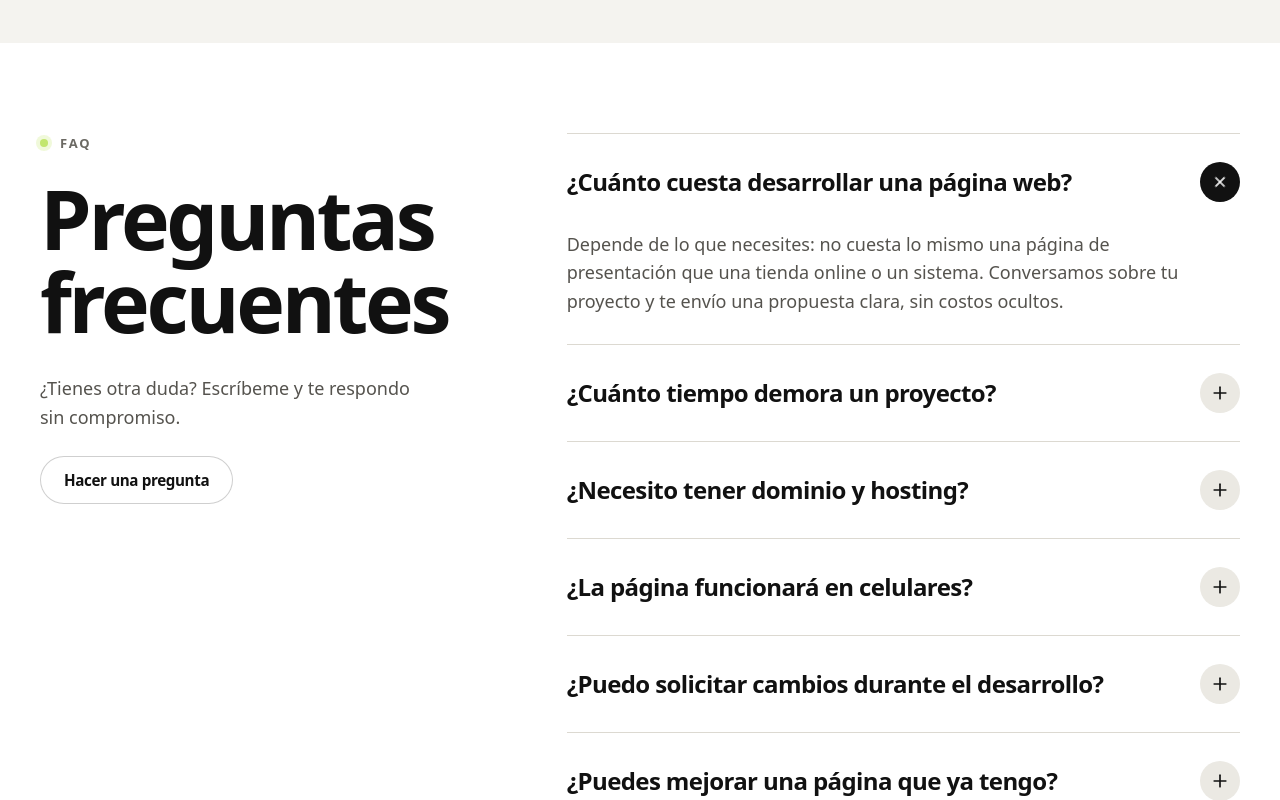
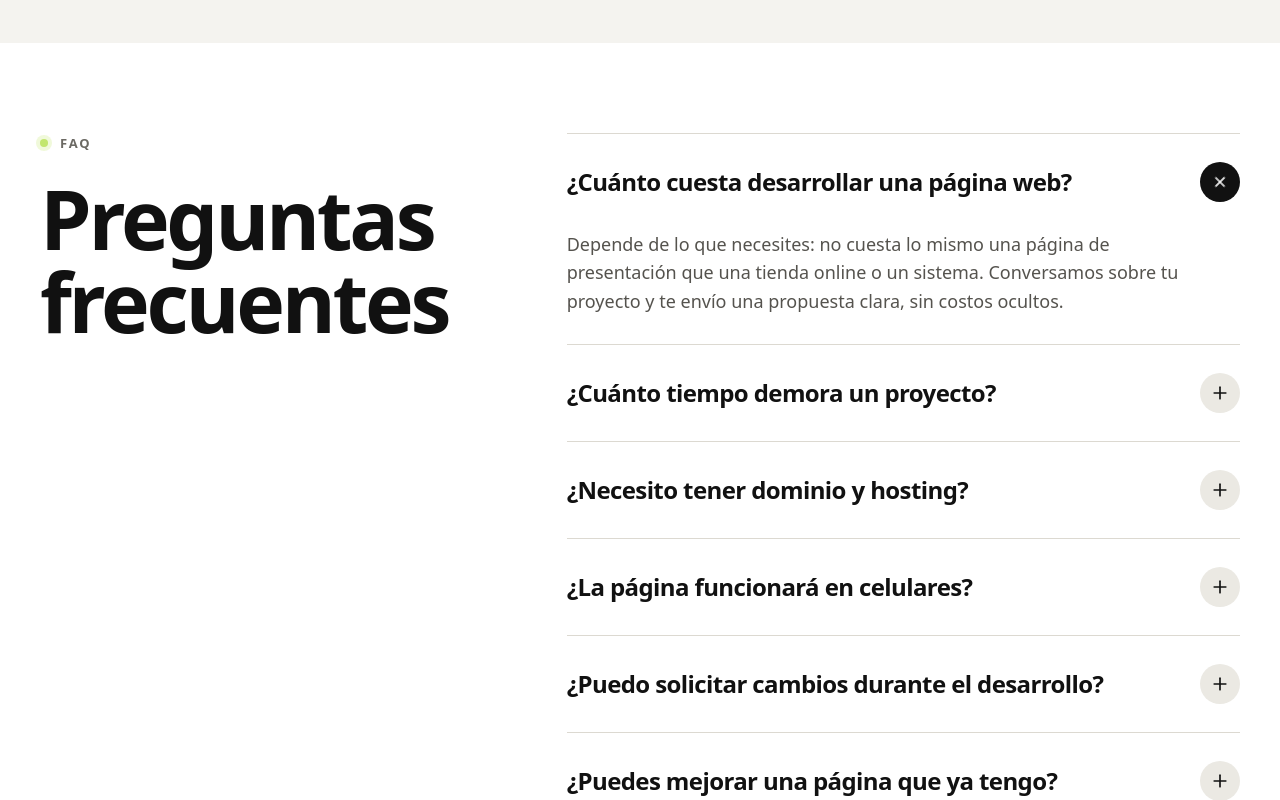
Before and after one commit to Badmon/JA_Studio, a React (Vite) app: page / in a window 1280 px wide. Shown: the part 4060-4860 px from the top of the page. Built offline with nearby package versions, Linux system fonts and the light colour scheme.

Commit message:
Quita la invitación a preguntar de la sección de preguntas frecuentes

```diff
--- a/src/components/sections/FAQ.tsx
+++ b/src/components/sections/FAQ.tsx
@@ -1,9 +1,7 @@
 import { SECTION_IDS } from '../../data/siteConfig'
 import { faqContent } from '../../data/content'
 import { faqItems } from '../../data/faq'
-import { getWhatsAppLink } from '../../lib/contact'
 import { Accordion } from '../ui/Accordion'
-import { Button } from '../ui/Button'
 import { Reveal } from '../ui/Reveal'
 import { SectionTitle } from '../ui/SectionTitle'
 
@@ -24,12 +22,6 @@ export function FAQ() {
               title={faqContent.title}
               titleClassName="[&>span]:-mr-[0.15em] [&>span]:pr-[0.15em]"
             />
-            <Reveal delay={0.15} className="mt-8 max-w-sm">
-              <p className="text-ink-soft">{faqContent.aside}</p>
-              <Button href={getWhatsAppLink()} variant="secondary" className="mt-6">
-                Hacer una pregunta
-              </Button>
-            </Reveal>
           </div>
         </div>
         <Reveal className="lg:col-span-7">
--- a/src/data/content.ts
+++ b/src/data/content.ts
@@ -58,7 +58,6 @@ export const technologiesContent = {
 export const faqContent = {
   eyebrow: 'FAQ',
   title: 'Preguntas frecuentes',
-  aside: '¿Tienes otra duda? Escríbeme y te respondo sin compromiso.',
 }
 
 export const finalCtaContent = {
```
